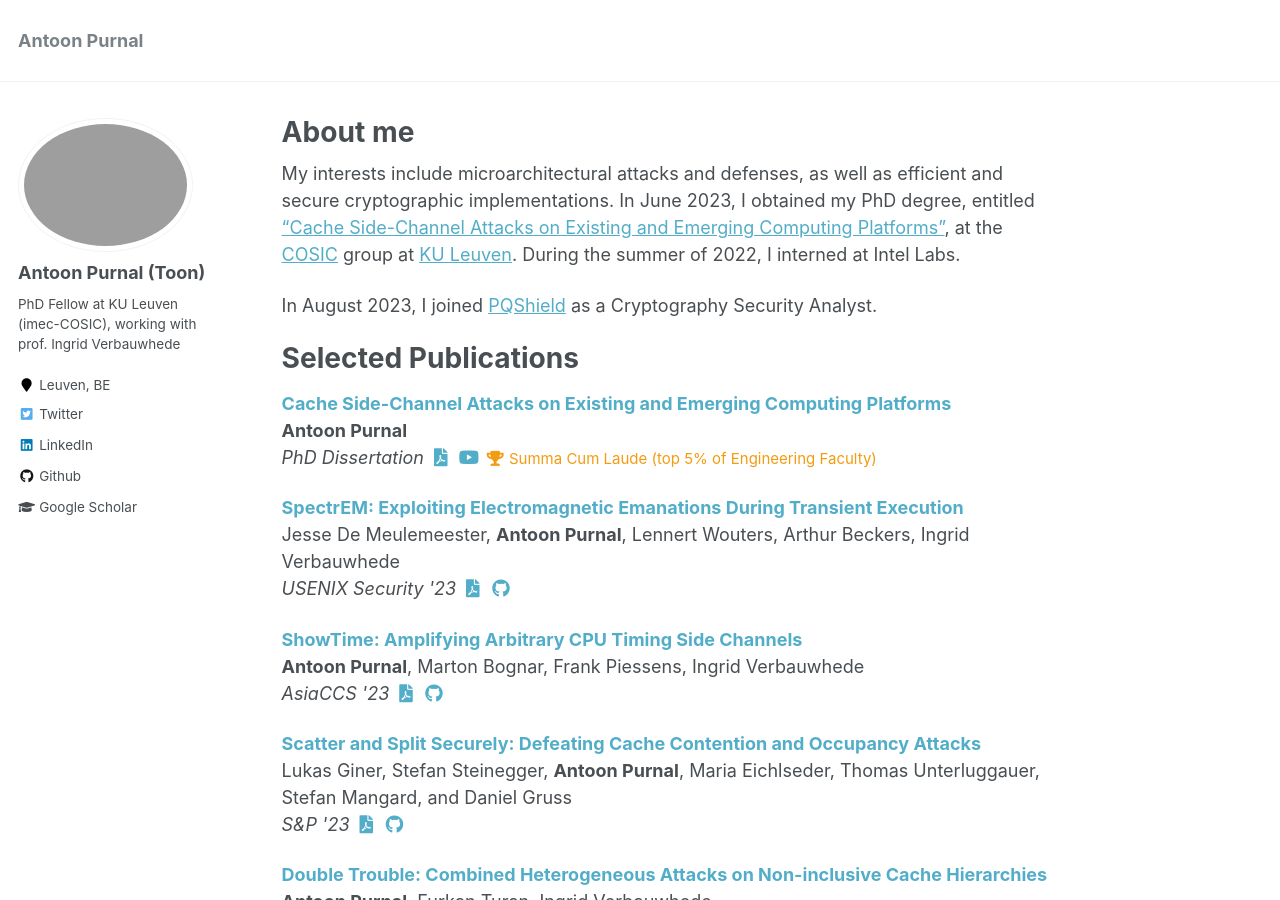
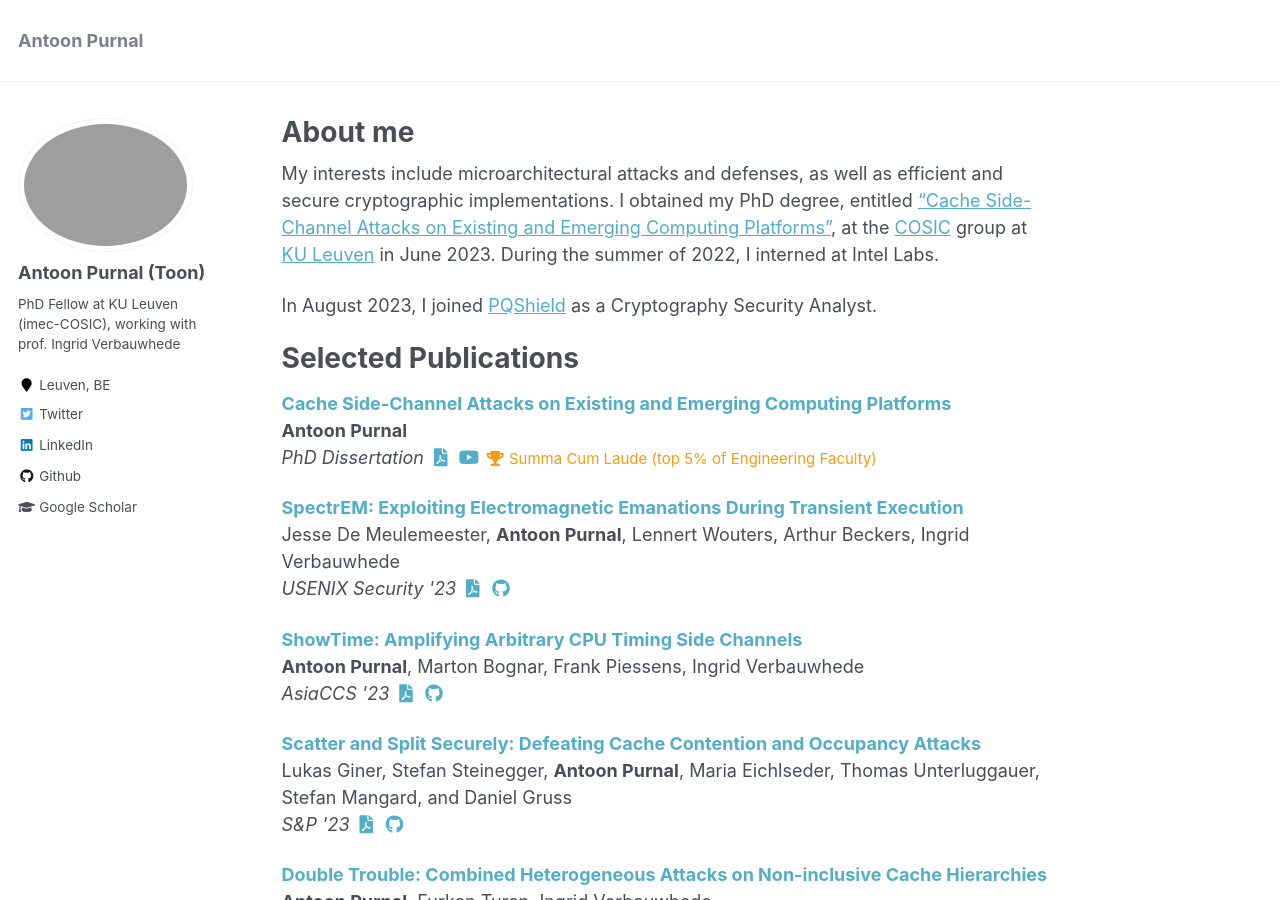
Before and after one commit to antoonpurnal/antoonpurnal.github.io, a Jekyll site: the page built from _pages/about.md, in a window 1280 px wide and 900 px high. Built offline with Jekyll 4.4.1, drawn with Linux system fonts in a browser that asks for light colours.

```diff
--- a/_pages/about.md
+++ b/_pages/about.md
@@ -9,7 +9,7 @@
 ---
 
 My interests include microarchitectural attacks and defenses, as well as efficient and secure cryptographic implementations.
-In June 2023, I obtained my PhD degree, entitled ["Cache Side-Channel Attacks on Existing and Emerging Computing Platforms"]({{ site.url }}/files/pdf/PhDThesis.pdf), at the [COSIC](https://esat.kuleuven.be/cosic/) group at [KU Leuven](https://kuleuven.be/english/).
+I obtained my PhD degree, entitled ["Cache Side-Channel Attacks on Existing and Emerging Computing Platforms"]({{ site.url }}/files/pdf/PhDThesis.pdf), at the [COSIC](https://esat.kuleuven.be/cosic/) group at [KU Leuven](https://kuleuven.be/english/) in June 2023.
 During the summer of 2022, I interned at Intel Labs.
 
 In August 2023, I joined [PQShield](https://pqshield.com/) as a Cryptography Security Analyst.
```
